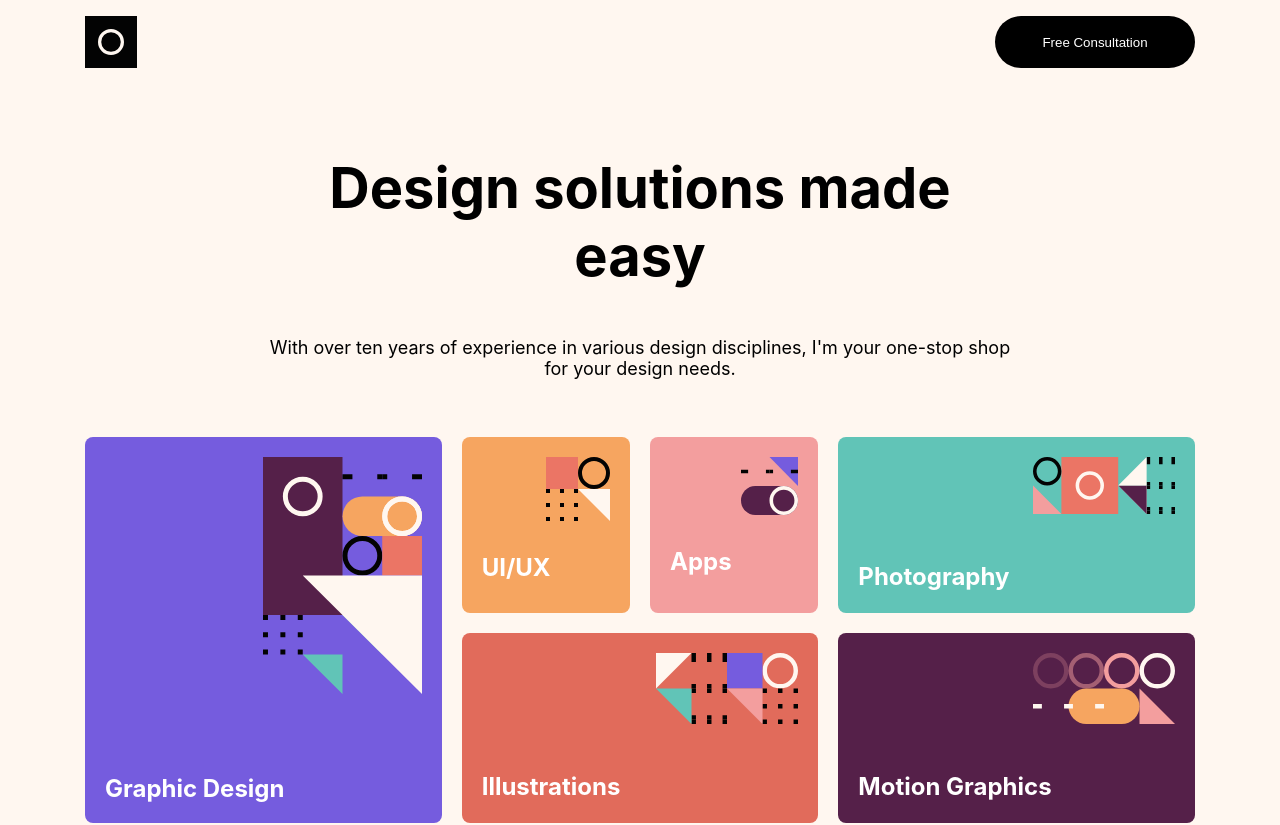
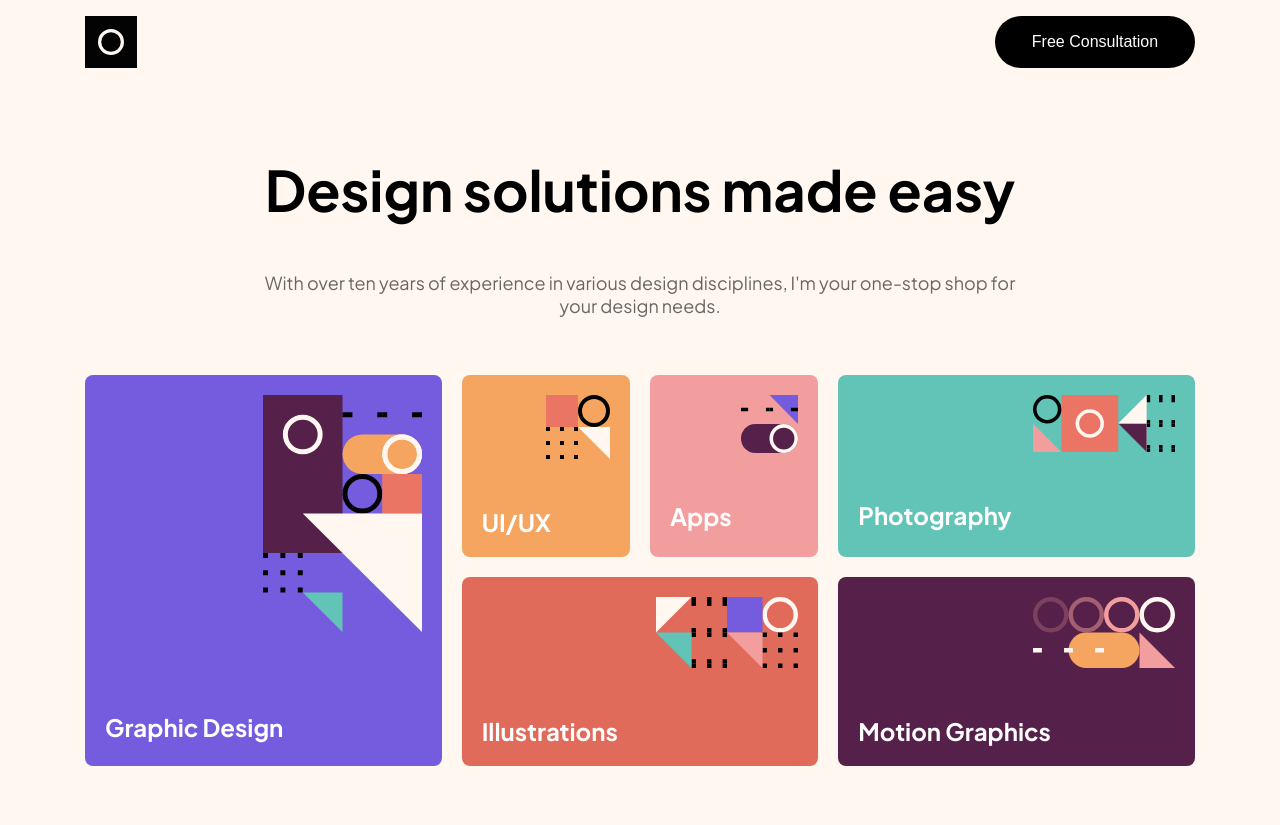
Before and after one commit to maha404/single-page-design-portfolio, a React (Vite) app in the folder spa-portfolio/: page / in a window 1280 px wide. Shown: the top 825 px of the page. Built offline with nearby package versions, Linux system fonts and the light colour scheme.

Commit message:
Update HTML title and add font links; modify CSS for font family and color variables

```diff
--- a/spa-portfolio/index.html
+++ b/spa-portfolio/index.html
@@ -4,7 +4,10 @@
     <meta charset="UTF-8" />
     <link rel="icon" type="image/svg+xml" href="/vite.svg" />
     <meta name="viewport" content="width=device-width, initial-scale=1.0" />
-    <title>spa-portfolio</title>
+    <link rel="preconnect" href="https://fonts.googleapis.com">
+    <link rel="preconnect" href="https://fonts.gstatic.com" crossorigin>
+    <link href="https://fonts.googleapis.com/css2?family=Plus+Jakarta+Sans:ital,wght@0,200..800;1,200..800&display=swap" rel="stylesheet">
+    <title>Design Portfolio</title>
   </head>
   <body>
     <div id="root"></div>
--- a/spa-portfolio/src/App.css
+++ b/spa-portfolio/src/App.css
@@ -1,5 +1,6 @@
 :root {
   --neutral-900: black;
+  --neutral-400: #6A6662;
   --galactic-blue-500: #755CDE;
   --light-red-500: #E16B5B;
   --summer-yellow-500: #F6A560;
@@ -11,7 +12,7 @@
 }
 
 body {
-  font-family: 'Inter', sans-serif;
+  font-family: "Plus Jakarta Sans", sans-serif;
   background-color: var(--neutral-200);
   display: flex;
   flex-direction: column;
@@ -35,8 +36,11 @@ h2 {
   margin: 0;
 }
 
+
+/* Buttons */
 .button {
   color: var(--neutral-0);
+  font-size: 16px;
   border: none;
   padding: 15px 16px;
   cursor: pointer;
@@ -89,6 +93,9 @@ h2 {
   outline-offset: 2px;
 }
 
+
+/* Layout */
+
 .nav {
   display: flex;
   height: 52px;
@@ -101,6 +108,7 @@ h2 {
 
   p {
     font-size: 18px;
+    color: var(--neutral-400);
   }
 
   h1 {
@@ -147,7 +155,7 @@ h2 {
   padding: 20px 20px;
 
   border-radius: 8px;
-  gap: 2rem;
+  gap: 3rem;
 
   img {
     width: 50%;
@@ -228,7 +236,7 @@ h2 {
   padding: 20px 20px;
 
   border-radius: 8px;
-  gap: 2rem;
+  gap: 3rem;
 
   img {
     width: 45%;
@@ -336,6 +344,7 @@ h2 {
 .about-description {
   font-size: 18px;
   padding: 0px 20px;
+  color: var(--neutral-400);
 
   @media screen and (min-width: 1024px) {
 
--- a/spa-portfolio/src/components/Layout/MyWork.tsx
+++ b/spa-portfolio/src/components/Layout/MyWork.tsx
@@ -1,14 +1,19 @@
 import { useState } from "react";
 import "../../App.css";
 import ArrowButton from "../Buttons/ArrowButton";
+import imageSlide1 from "../../assets/image-slide-1.jpg";
+import imageSlide2 from "../../assets/image-slide-2.jpg";
+import imageSlide3 from "../../assets/image-slide-3.jpg";
+import imageSlide4 from "../../assets/image-slide-4.jpg";
+import imageSlide5 from "../../assets/image-slide-5.jpg";
 
 export default function MyWork() {
     const images = [
-        "src/assets/image-slide-1.jpg",
-        "src/assets/image-slide-2.jpg",
-        "src/assets/image-slide-3.jpg",
-        "src/assets/image-slide-4.jpg",
-        "src/assets/image-slide-5.jpg",
+        imageSlide1,
+        imageSlide2,
+        imageSlide3,
+        imageSlide4,
+        imageSlide5
     ];
 
     const [currentIndex, setCurrentIndex] = useState(0);
```
